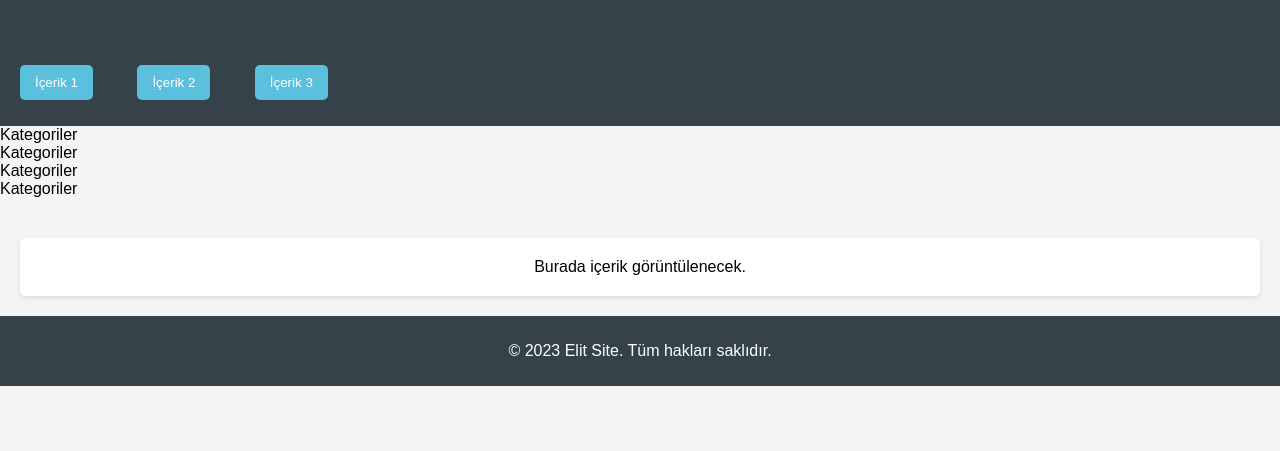
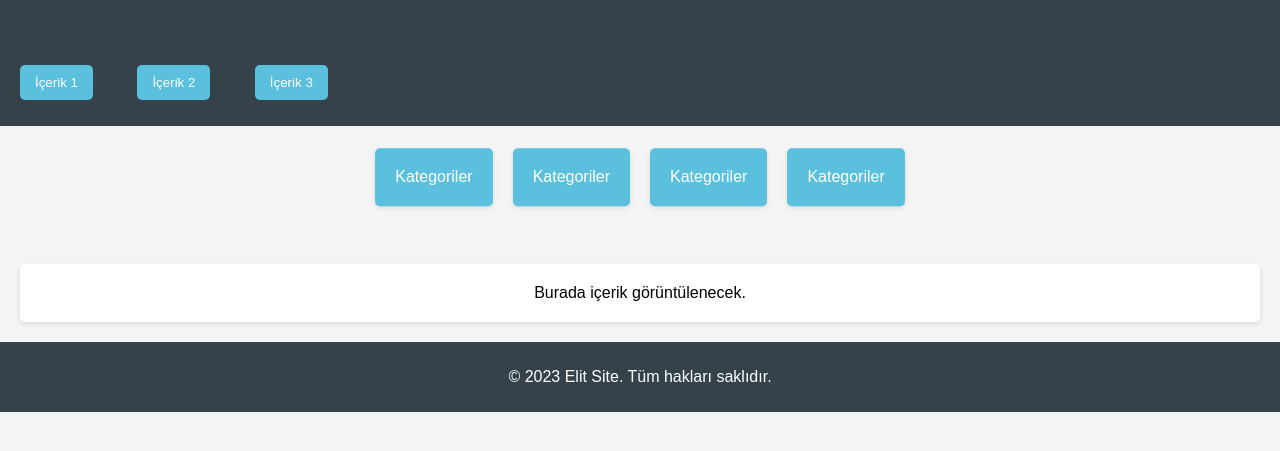
Before and after one commit to MercimekCorbasi/mercimek.github.io, a plain HTML site: page index.html in a window 1280 px wide. Shown: the part 81-532 px from the top of the page. Drawn offline with Linux system fonts and the light colour scheme.

Commit message:
Update styles.css

```diff
--- a/styles.css
+++ b/styles.css
@@ -3,6 +3,7 @@ body {
  margin: 0;
  padding: 0;
  background-color: #f4f4f4;
+ overflow: hidden;
 }
 
 header {
@@ -41,6 +42,30 @@ button:hover {
  background-color: #31b0d5;
 }
 
+.category-container {
+ display: flex;
+ justify-content: center;
+ flex-wrap: wrap;
+ position: relative;
+ margin-top: 20px;
+}
+
+.category-box {
+ background: #5bc0de;
+ color: white;
+ padding: 20px;
+ margin: 10px;
+ border-radius: 5px;
+ box-shadow: 0 2px 5px rgba(0, 0, 0, 0.1);
+ animation: float 3s ease-in-out infinite;
+}
+
+@keyframes float {
+ 0% { transform: translateY(0); }
+ 50% { transform: translateY(-10px); }
+ 100% { transform: translateY(0); }
+}
+
 main {
  padding: 20px;
  text-align: center;
```
Lines whose indentation alone changed are shown as unchanged.
